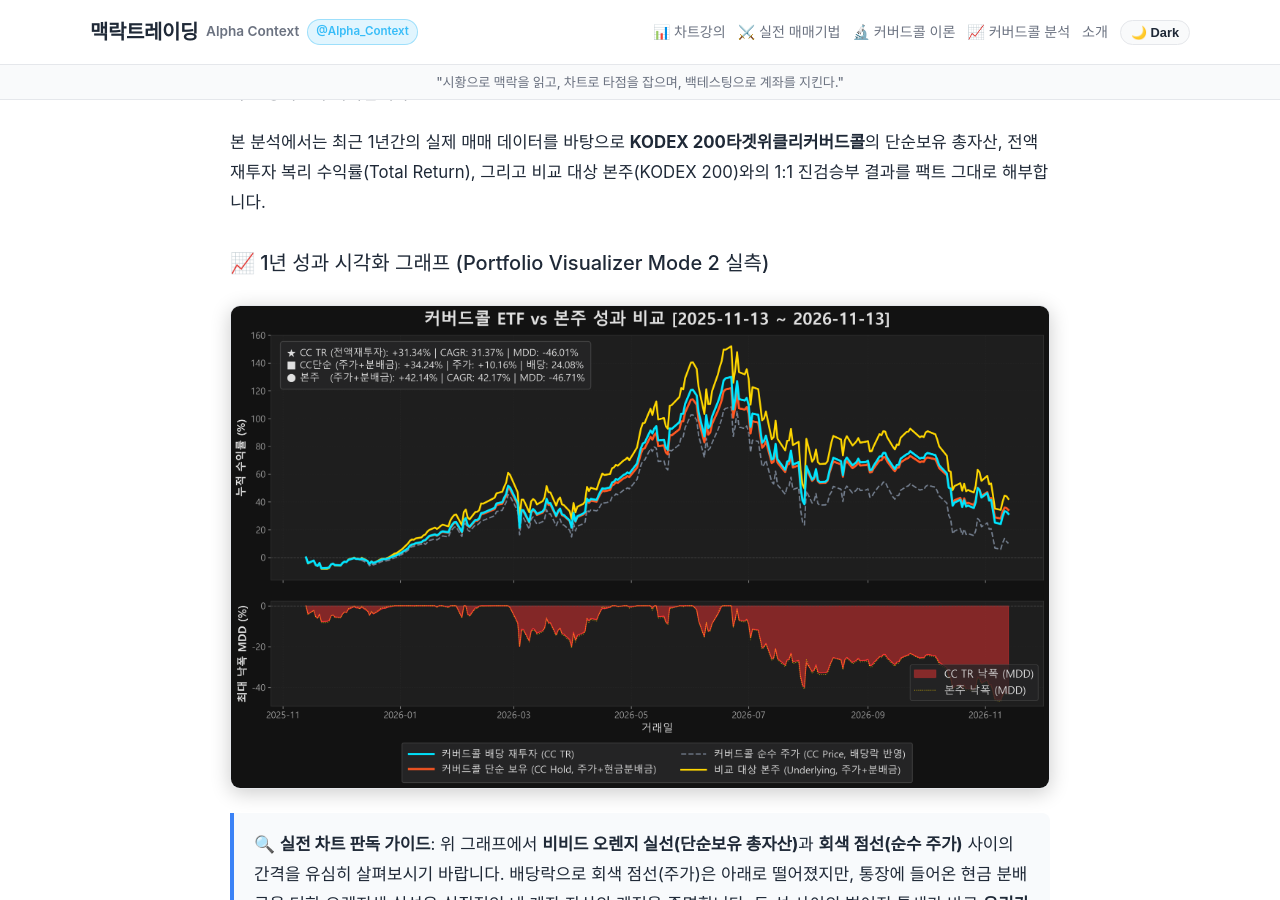
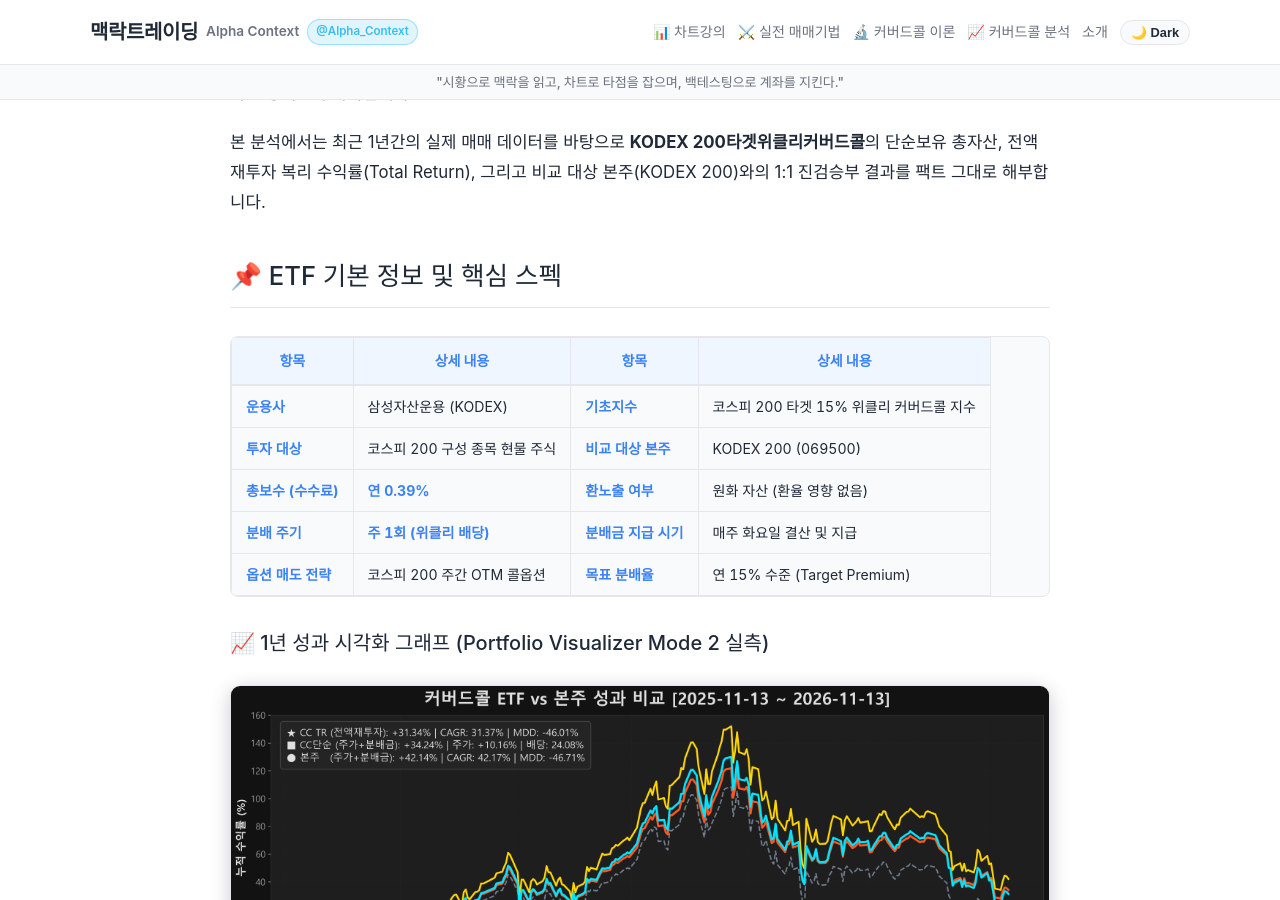
Before and after one commit to ideaspot360/stock, a Jekyll site: the page built from _posts/2026-11-15-498400-covered-call-backtest.md, in a window 1280 px wide and 900 px high, scrolled down 389 px. Built offline with Jekyll 4.4.1, drawn with Linux system fonts in a browser that asks for light colours.

Commit message:
feat(blog): add Option A compact 4-column ETF specification table to all 5 covered call backtest posts

```diff
--- a/_posts/2026-11-15-498400-covered-call-backtest.md
+++ b/_posts/2026-11-15-498400-covered-call-backtest.md
@@ -14,6 +14,16 @@ excerpt: 'KODEX 200타겟위클리커버드콜의 1년 실측 종합수익률(TR
 많은 투자자들이 연 10~20%라는 매력적인 분배율 숫자에 이끌려 커버드콜 ETF를 매수하지만, 배당락으로 주가가 내려앉을 때마다 '원금이 녹아내리는 것은 아닌가' 하는 깊은 불안을 마주하게 됩니다. 하지만 배당락으로 떨어진 주가만 볼 것이 아니라, **실제로 통장에 들어온 누적 현금 분배금을 합산한 '진짜 총자산(Ending Wealth)'**을 계산해 보면 전혀 다른 성적표가 나타납니다.
 
 본 분석에서는 최근 1년간의 실제 매매 데이터를 바탕으로 **KODEX 200타겟위클리커버드콜**의 단순보유 총자산, 전액 재투자 복리 수익률(Total Return), 그리고 비교 대상 본주(KODEX 200)와의 1:1 진검승부 결과를 팩트 그대로 해부합니다.
+
+## 📌 ETF 기본 정보 및 핵심 스펙
+
+| 항목 | 상세 내용 | 항목 | 상세 내용 |
+|:---|:---|:---|:---|
+| **운용사** | 삼성자산운용 (KODEX) | **기초지수** | 코스피 200 타겟 15% 위클리 커버드콜 지수 |
+| **투자 대상** | 코스피 200 구성 종목 현물 주식 | **비교 대상 본주** | KODEX 200 (069500) |
+| **총보수 (수수료)** | **연 0.39%** | **환노출 여부** | 원화 자산 (환율 영향 없음) |
+| **분배 주기** | **주 1회 (위클리 배당)** | **분배금 지급 시기** | 매주 화요일 결산 및 지급 |
+| **옵션 매도 전략** | 코스피 200 주간 OTM 콜옵션 | **목표 분배율** | 연 15% 수준 (Target Premium) |
 
 ### 📈 1년 성과 시각화 그래프 (Portfolio Visualizer Mode 2 실측)
 
```
Also changed, not shown: _posts/2026-11-14-482730-covered-call-backtest.md (+10 -0 lines), _posts/2026-11-14-486290-covered-call-backtest.md (+10 -0 lines), _posts/2026-11-14-494300-covered-call-backtest.md (+10 -0 lines), _posts/2026-11-15-0219E0-covered-call-backtest.md (+10 -0 lines).
